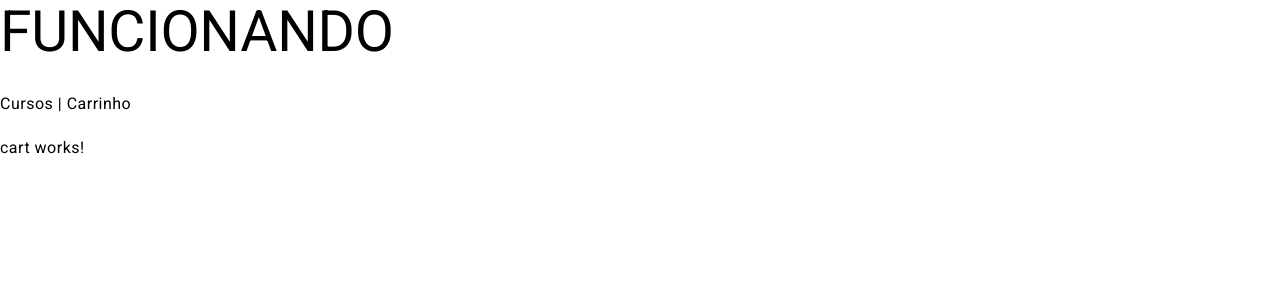
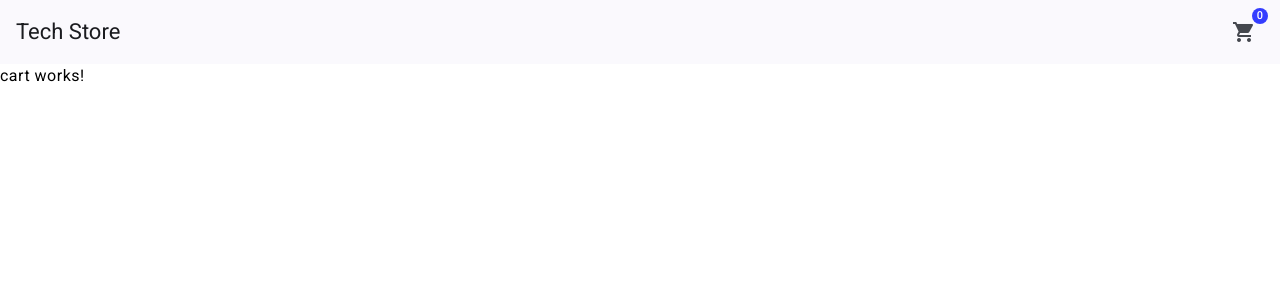
Before and after one commit to wanessa-antonio/tech-store, an Angular app: page /cart in a window 1280 px wide. Shown: the top 300 px of the page. Built offline with nearby package versions, Linux system fonts and the light colour scheme.

Commit message:
feat: add toolbar with cart badge and navigation

```diff
--- a/src/app/app.component.html
+++ b/src/app/app.component.html
@@ -1,8 +1,15 @@
-<h1>FUNCIONANDO</h1>
 
-<nav style="margin-bottom: 20px;">
-  <a routerLink="/courses">Cursos</a> |
-  <a routerLink="/cart">Carrinho</a>
-</nav>
+<mat-toolbar color="primary">
+  <span routerLink="/" style="cursor: pointer;">Tech Store</span>
+
+  <span style="flex: 1"></span>
+
+  <button mat-icon-button routerLink="/cart"
+          [matBadge]="cartCount"
+          matBadgeColor="accent">
+
+    <mat-icon>shopping_cart</mat-icon>
+  </button>
+</mat-toolbar>
 
 <router-outlet></router-outlet>
--- a/src/app/app.component.scss
+++ b/src/app/app.component.scss
@@ -0,0 +1,5 @@
+mat-toolbar {
+  position: sticky;
+  top: 0;
+  z-index: 1000;
+}
--- a/src/app/app.component.ts
+++ b/src/app/app.component.ts
@@ -1,14 +1,38 @@
 import { Component } from '@angular/core';
-import { RouterOutlet } from '@angular/router';
-import { CourseListComponent } from './features/courses/components/course-list/course-list.component';
+import { RouterOutlet, RouterLink } from '@angular/router';
+import { CommonModule } from '@angular/common';
+
+import { MatToolbarModule } from '@angular/material/toolbar';
+import { MatButtonModule } from '@angular/material/button';
+import { MatIconModule } from '@angular/material/icon';
+import { MatBadgeModule } from '@angular/material/badge';
+
+import { CartService } from '../app/features/cart/components/cart/cart.service';
 
 @Component({
   selector: 'app-root',
   standalone: true,
-  imports: [RouterOutlet],
+  imports: [
+    CommonModule,
+    RouterOutlet,
+    RouterLink,
+    MatToolbarModule,
+    MatButtonModule,
+    MatIconModule,
+    MatBadgeModule
+  ],
   templateUrl: './app.component.html',
-  styleUrl: './app.component.scss'
+  styleUrls: ['./app.component.scss']
 })
 export class AppComponent {
-  title = 'tech-store';
+
+  cartCount = 0;
+
+  constructor(private cartService: CartService) {
+    this.updateCartCount();
+  }
+
+  updateCartCount() {
+    this.cartCount = this.cartService.getItems().length;
+  }
 }
--- a/src/app/app.config.ts
+++ b/src/app/app.config.ts
@@ -1,11 +1,11 @@
 import { provideRouter } from '@angular/router';
 import { routes } from './app.routes';
 import { ApplicationConfig } from '@angular/core';
-import { provideHttpClient } from '@angular/common/http';
+import { provideAnimations } from '@angular/platform-browser/animations';
 
 export const appConfig: ApplicationConfig = {
   providers: [
     provideRouter(routes),
-    provideHttpClient()
+    provideAnimations()
   ]
 };
--- a/src/app/features/cart/components/cart/cart.service.ts
+++ b/src/app/features/cart/components/cart/cart.service.ts
@@ -1,3 +1,4 @@
+
 import { Injectable } from '@angular/core';
 
 @Injectable({
@@ -9,6 +10,10 @@ export class CartService {
 
   getItems() {
     return this.items;
+  }
+
+  getCount() {
+    return this.items.length;
   }
 
   addItem(item: any) {
```
Also changed, not shown: package.json (line endings or trailing spaces).
